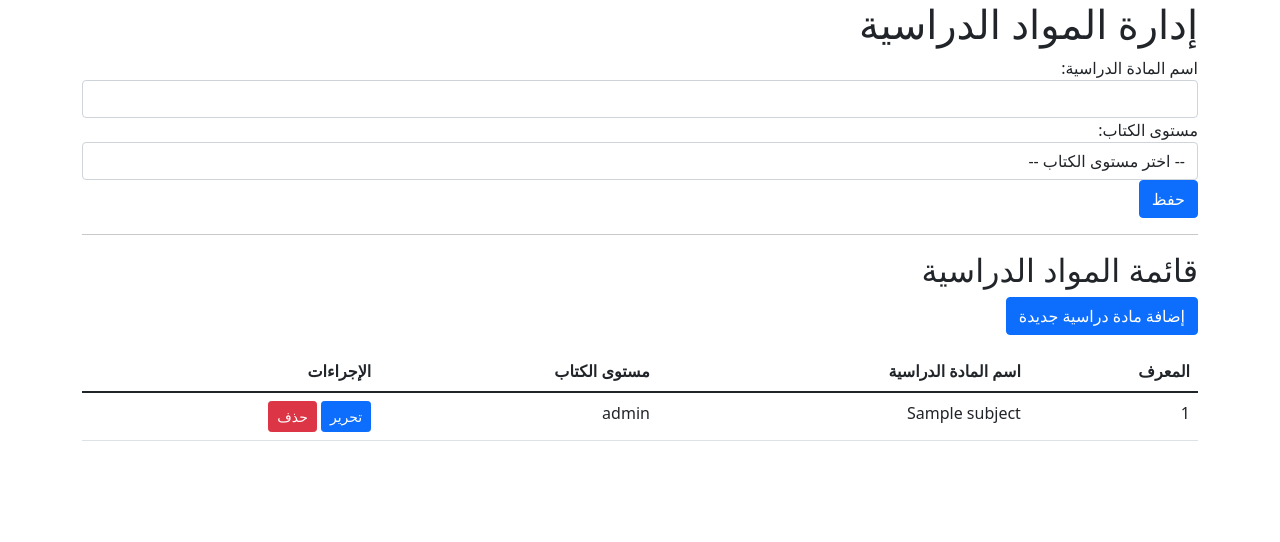
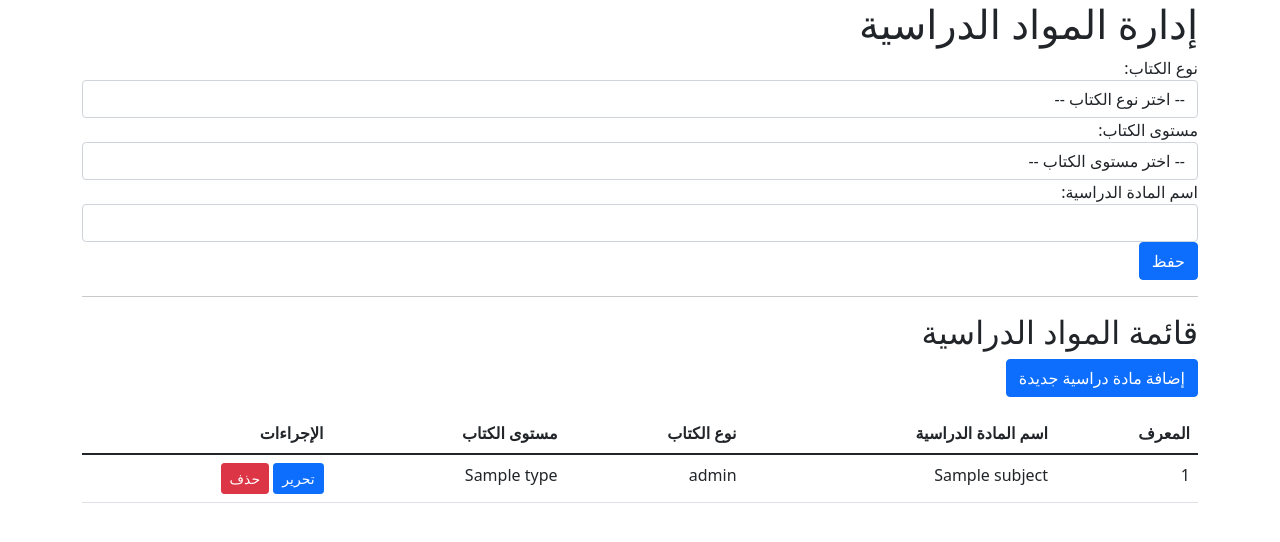
Before and after one commit to NouariAhmed/ok_creator_form, a PHP site: page /display_subjects.php in a window 1280 px wide. Shown: the top 542 px of the page. Run offline with PHP 8.4, Linux system fonts and the light colour scheme; tables that the repository leaves empty or names only in its code hold one stand-in row (values such as "Sample post"); a stand-in replaces the project's code that opens the database connection.

Commit message:
edit on subject to make the user select first the book type and display the book levels based on book types

```diff
--- a/subjects/display_subjects.php
+++ b/subjects/display_subjects.php
@@ -38,13 +38,31 @@ session_start();
         ?>
         <form action="create_update_subject.php" method="post">
             <input type="hidden" name="id" value="<?php echo htmlspecialchars(isset($item['id']) ? $item['id'] : ''); ?>">
+
             <div class="form-group">
-                <label class="text-right">اسم المادة الدراسية:</label>
-                <input type="text" name="subject_name" class="form-control" value="<?php echo htmlspecialchars(isset($item['subject_name']) ? $item['subject_name'] : ''); ?>" required>
+                <label class="text-right">نوع الكتاب:</label>
+                <select name="book_type_id" id="book_type"  class="form-control" required>
+                <option value="" disabled selected>-- اختر نوع الكتاب --</option>
+                    <?php
+                    // Database connection configuration
+                    include('../connect.php');
+
+                    // Fetch book types for dropdown
+                    $bookTypesResult = mysqli_query($conn, "SELECT * FROM book_types");
+                    while ($bookType = mysqli_fetch_assoc($bookTypesResult)) {
+                        $type_id = htmlspecialchars($bookType["id"]);
+                        $type_name = htmlspecialchars($bookType["type_name"]);
+                        echo '<option value="' . $type_id . '">' . $type_name . '</option>';
+                    }
+
+                    // Close the database connection
+                    mysqli_close($conn);
+                    ?>
+                </select>
             </div>
             <div class="form-group">
                 <label class="text-right">مستوى الكتاب:</label>
-                <select name="book_level_id" class="form-control" required>
+                <select name="book_level_id" id="book_level" class="form-control" required>
                     <option value="" disabled selected>-- اختر مستوى الكتاب --</option>
                     <?php
                     // Database connection configuration
@@ -63,6 +81,10 @@ session_start();
                     ?>
                 </select>
             </div>
+            <div class="form-group">
+                <label class="text-right">اسم المادة الدراسية:</label>
+                <input type="text" name="subject_name" id="subject" class="form-control" value="<?php echo htmlspecialchars(isset($item['subject_name']) ? $item['subject_name'] : ''); ?>" required>
+            </div>
             <button type="submit" name="submit" class="btn btn-primary">حفظ</button>
         </form>
         <hr>
@@ -73,6 +95,7 @@ session_start();
                 <tr>
                     <th>المعرف</th>
                     <th>اسم المادة الدراسية</th>
+                    <th>نوع الكتاب</th>
                     <th>مستوى الكتاب</th>
                     <th>الإجراءات</th>
                 </tr>
@@ -83,16 +106,22 @@ session_start();
     include('../connect.php');
 
     // Fetch and display items from the database using procedural approach
-                $result = mysqli_query($conn, "SELECT s.id, s.subject_name, bl.level_name FROM subjects s INNER JOIN book_levels bl ON s.book_level_id = bl.id");
+    $result = mysqli_query($conn, "SELECT s.id, s.subject_name, bl.level_name, bt.type_name
+                                    FROM subjects s
+                                    INNER JOIN book_levels bl ON s.book_level_id = bl.id
+                                    INNER JOIN book_types bt ON bl.book_type_id = bt.id");
+
     while ($item = mysqli_fetch_assoc($result)) {
         $id = htmlspecialchars($item["id"]);
         $subject_name = htmlspecialchars($item["subject_name"]);
         $level_name = htmlspecialchars($item["level_name"]);
+        $type_name = htmlspecialchars($item["type_name"]);
 
         echo "<tr>";
         echo "<td>" . $id . "</td>";
         echo "<td>" . $subject_name . "</td>";
         echo "<td>" . $level_name . "</td>";
+        echo "<td>" . $type_name . "</td>"; // Display the book type
         echo '<td>
                 <a href="create_update_subject.php?id=' . $id . '" class="btn btn-sm btn-primary">تحرير</a>
                 <a href="delete_subject.php?id=' . $id . '" class="btn btn-sm btn-danger">حذف</a>
@@ -108,5 +137,6 @@ session_start();
     </div>
     <!-- Option 1: Bootstrap Bundle with Popper -->
     <script src="https://cdn.jsdelivr.net/npm/bootstrap@5.1.3/dist/js/bootstrap.bundle.min.js" integrity="sha384-ka7Sk0Gln4gmtz2MlQnikT1wXgYsOg+OMhuP+IlRH9sENBO0LRn5q+8nbTov4+1p" crossorigin="anonymous"></script>
+<script src="script.js"></script>
 </body>
 </html>
```
Also changed, not shown: subjects/create_update_subject.php (+35 -6 lines). Lines whose indentation alone changed are shown as unchanged.
